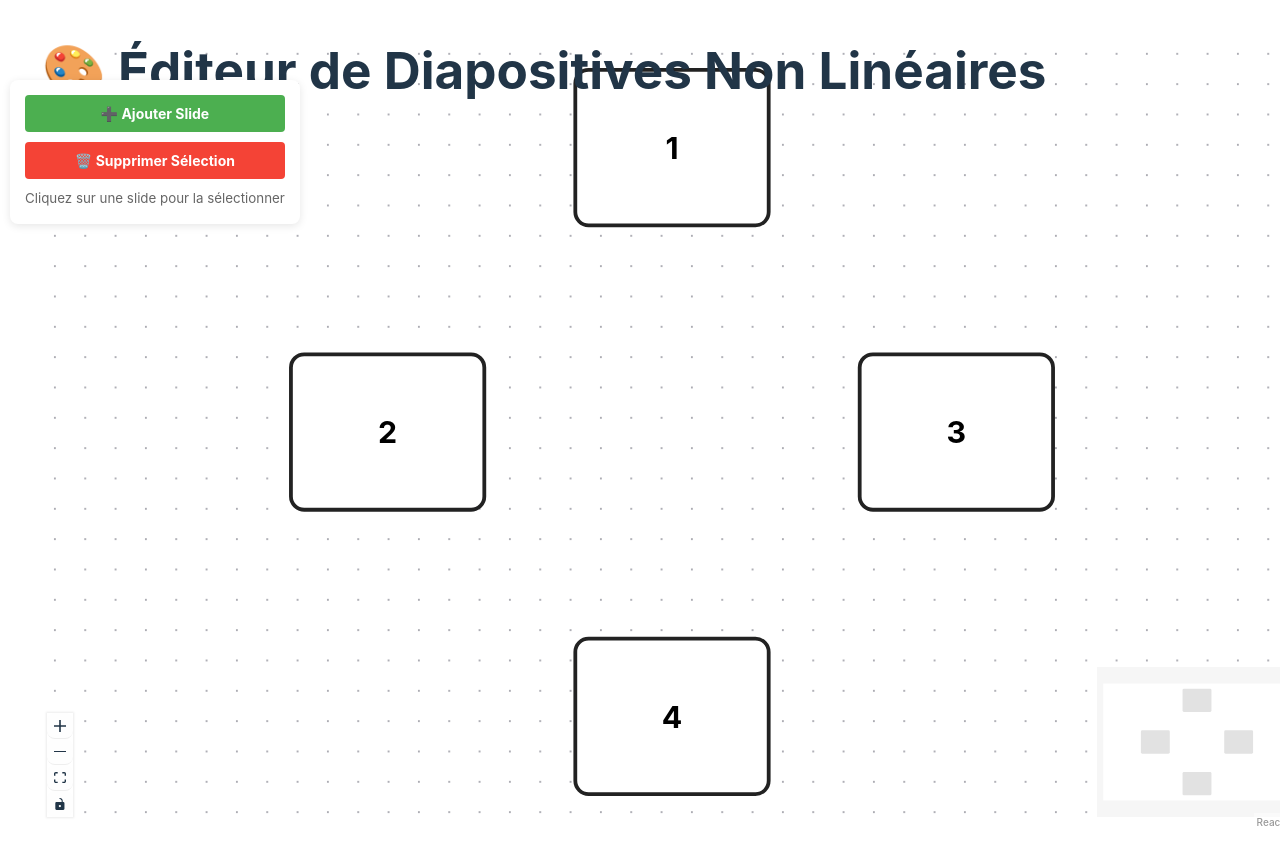
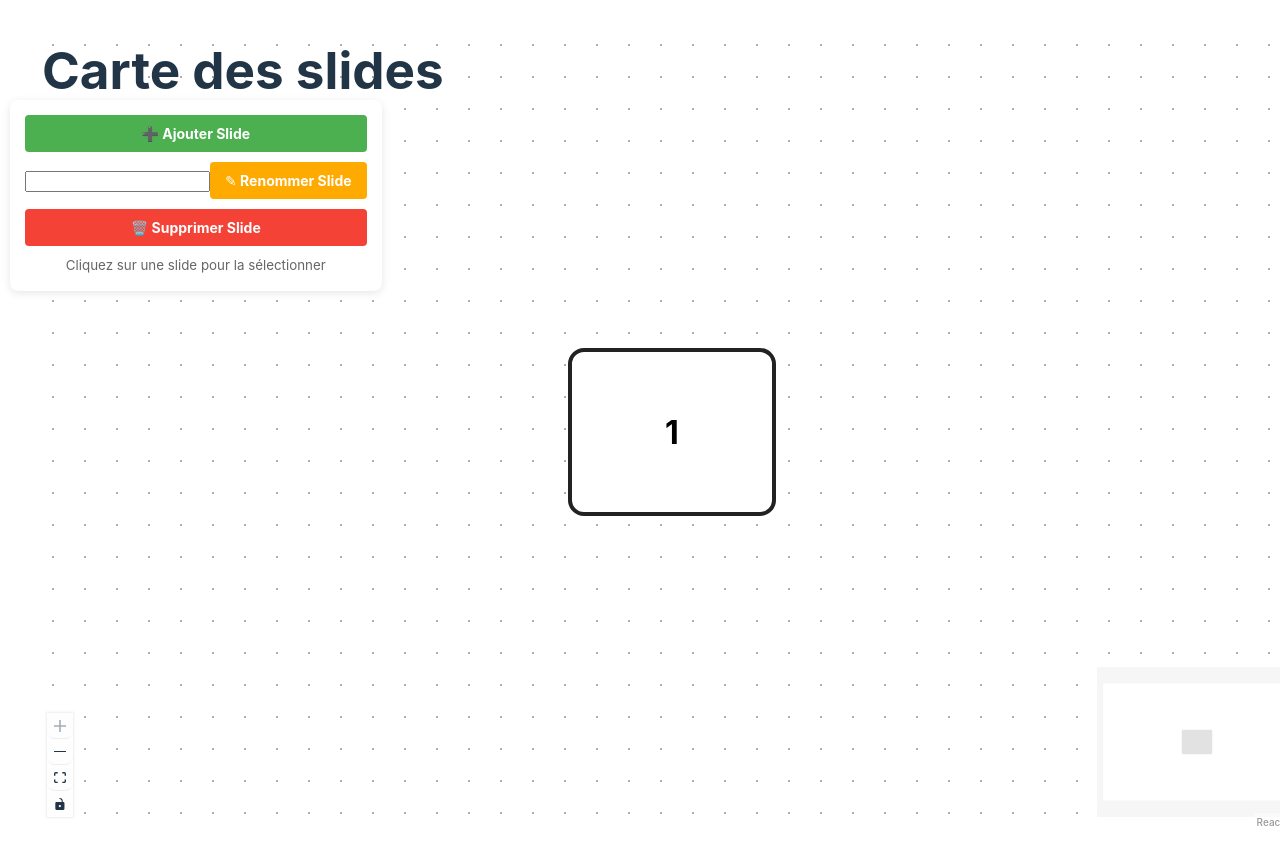
Before and after one commit to jules-levecq/Projet_miSemestre, a React (Vite) app: page / in a window 1280 px wide. Shown: the top 864 px of the page. Built offline with nearby package versions, Linux system fonts and the light colour scheme.

Commit message:
début de mise en place du renommage

```diff
--- a/src/App.jsx
+++ b/src/App.jsx
@@ -42,40 +42,19 @@ const initialNodes = [
     id: 'slide-1',
     type: 'slide',
     position: { x: 250, y: 0 },
-    data: { label: '' },
-  },
-  {
-    id: 'slide-2',
-    type: 'slide',
-    position: { x: 100, y: 150 },
-    data: { label: '' },
-  },
-  {
-    id: 'slide-3',
-    type: 'slide',
-    position: { x: 400, y: 150 },
-    data: { label: '' },
-  },
-  {
-    id: 'slide-4',
-    type: 'slide',
-    position: { x: 250, y: 300 },
-    data: { label: '' },
-  },
+    data: { label: '0' },
+  }
 ];
 
 // Exemple de connexions (liens) entre les slides
 const initialEdges = [
-  { id: '1', source: 'slide-1', target: 'slide-2' },
-  { id: '2', source: 'slide-1', target: 'slide-3' },
-  { id: '3', source: 'slide-2', target: 'slide-4' },
-  { id: '4', source: 'slide-3', target: 'slide-4' },
+  { id: '1', source: 'slide-1', target: 'slide-2' }
 ];
 
 function App() {
   const [nodes, setNodes, onNodesChange] = useNodesState(initialNodes);
   const [edges, setEdges, onEdgesChange] = useEdgesState(initialEdges);
-  const [slideCounter, setSlideCounter] = useState(5);
+  const [slideCounter, setSlideCounter] = useState(2);
 
   // Fonction pour connecter des slides ensemble
   const onConnect = useCallback(
@@ -95,6 +74,14 @@ function App() {
     setNodes((nds) => [...nds, newNode]);
     setSlideCounter((counter) => counter + 1);
   }, [slideCounter, setNodes]);
+
+  // Fonction pour changer le nom d'une slide
+  const nameSlide = useCallback((slideId) => {
+    const selectedNode = nodes.find((node) => node.selected);
+    if (selectedNode) {
+      selectedNode.label="test"
+    }
+  }, [setNodes, setEdges]);
 
   // Fonction pour supprimer une slide
   const deleteSlide = useCallback((slideId) => {
@@ -118,13 +105,13 @@ function App() {
   return (
     <div style={{ width: '100vw', height: '100vh' }}>
       <h1 style={{ position: 'absolute', zIndex: 10, margin: '10px' }}>
-        🎨 Éditeur de Diapositives Non Linéaires
+        Carte des slides
       </h1>
 
       {/* Menu de contrôle */}
       <div style={{
         position: 'absolute',
-        top: '80px',
+        top: '100px',
         left: '10px',
         zIndex: 10,
         background: 'white',
@@ -150,6 +137,25 @@ function App() {
         >
           ➕ Ajouter Slide
         </button>
+        <form>
+          <input>
+          </input>
+          <button
+            onClick={nameSlide}
+            style={{
+              padding: '10px 15px',
+              background: '#ffaa00',
+              color: 'white',
+              border: 'none',
+              borderRadius: '4px',
+              cursor: 'pointer',
+              fontSize: '14px',
+              fontWeight: 'bold',
+            }}
+          >
+            ✎ Renommer Slide
+          </button>
+        </form>
         <button
           onClick={deleteSelectedSlide}
           style={{
@@ -163,7 +169,7 @@ function App() {
             fontWeight: 'bold',
           }}
         >
-          🗑️ Supprimer Sélection
+          🗑️ Supprimer Slide
         </button>
         <small style={{ color: '#666', textAlign: 'center' }}>
           Cliquez sur une slide pour la sélectionner
```
